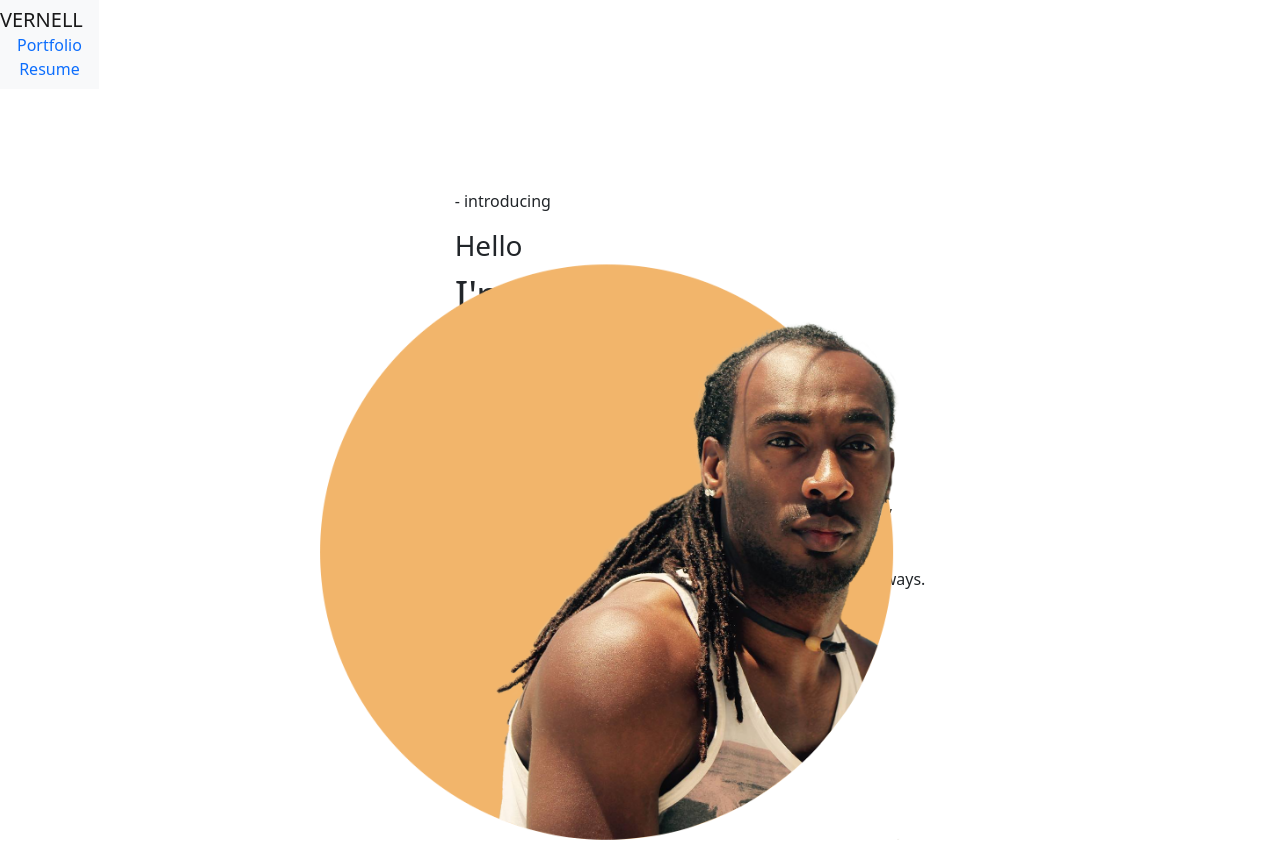
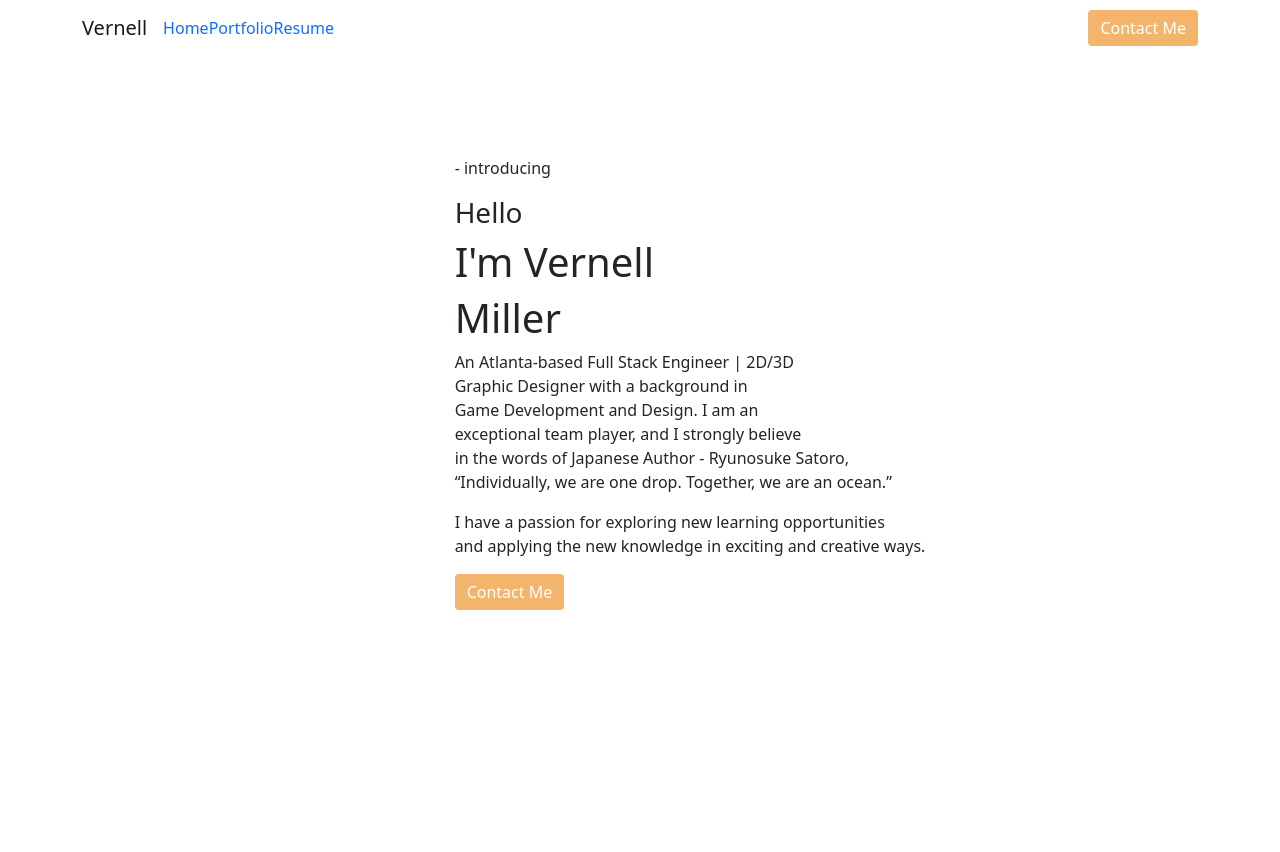
Before and after one commit to VernellMiller/react-portfolio, a React (Create React App) app: page / in a window 1280 px wide. After the commit the page ends 800 px from the top, so only its background shows below. Built offline with nearby package versions, Linux system fonts and the light colour scheme.

Commit message:
wip: creates and imports navigation component

```diff
--- a/src/App.js
+++ b/src/App.js
@@ -2,7 +2,7 @@ import React from "react";
 import './App.css';
 
 import { Route, Switch } from "react-router-dom";
-import Nav from './components/Nav';
+import Navigation from './components/Nav';
 import Introduction from "./components/Introduction";
 import MainImage from './components/MainImage';
 import Portfolio from "./pages/Portfolio";
@@ -16,11 +16,11 @@ function App() {
     <>
       <div className="App">
 
-        <Nav />
+        <Navigation />
         <Switch>
           <Route exact path="/">
             <Introduction />
-            <MainImage />
+            {/* <MainImage /> */}
           </Route>
 
           <Route path="/resume">
--- a/src/components/Nav.js
+++ b/src/components/Nav.js
@@ -1,30 +1,27 @@
 import React from "react";
 import { Link } from "react-router-dom";
+import Button from "react-bootstrap/esm/Button";
+import { Nav, Navbar, Container, Offcanvas } from "react-bootstrap";
 
-const Nav = (props) => {
+const Navigation = (props) => {
     return (
-        <div className="nav">
-            <nav class="navbar navbar-light bg-light">
-                <ul class="navbar-nav">
-                    <li class="nav-item active">
-                        <Link to="/" class="text-decoration-none">
-                            <span class="navbar-brand mb-0 h1">VERNELL</span>
-                        </Link>
-                    </li>
-                    <li>
-                        <Link to="/portfolio" class="text-decoration-none">
-                            <div>Portfolio</div>
-                        </Link>
-                    </li>
-                    <li>
-                        <Link to="/resume" class="text-decoration-none">
-                            <div>Resume</div>
-                        </Link>
-                    </li>
-                </ul>
-            </nav>
-        </div>
+        <Navbar collapseOnSelect expand="md">
+            <Container>
+                <Navbar.Brand>Vernell</Navbar.Brand>
+                <Navbar.Toggle aria-controls="responsive-navbar-nav" />
+                <Navbar.Collapse id="responsive-navbar-nav">
+                    <Nav className="me-auto">
+                        <Link class="text-decoration-none" id="link" to="/">Home</Link>
+                        <Link class="text-decoration-none" id="link" to="portfolio">Portfolio</Link>
+                        <Link class="text-decoration-none" id="link" to="resume">Resume</Link>
+                    </Nav>
+                    <Nav>
+                        <Button id="contact">Contact Me</Button>
+                    </Nav>
+                </Navbar.Collapse>
+            </Container>
+        </Navbar>
     );
 };
 
-export default Nav;
+export default Navigation;
```
